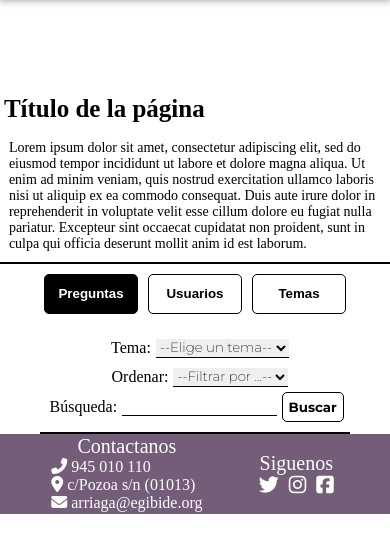
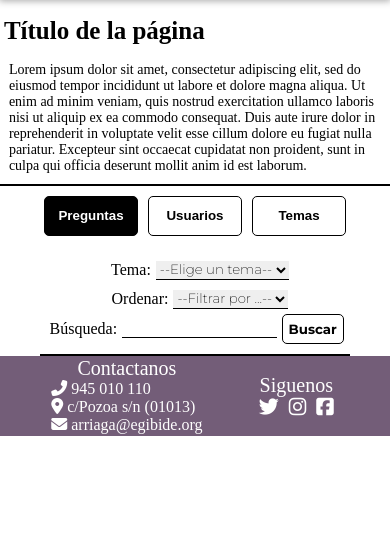
Before and after one commit to NaiaIbanezdeGarayo/Equipo04-Reto02, a PHP site: page /preguntas.view.php in a window 390 px wide. Shown: the part 30-583 px from the top of the page. Run offline with PHP 8.4, Linux system fonts and the light colour scheme; data that the repository does not hold is empty; some libraries are stand-ins or nearby versions.

Commit message:
fe-14:02 Eliminados los márgenes porcentuales.

```diff
--- a/html/css/preguntas.css
+++ b/html/css/preguntas.css
@@ -200,17 +200,8 @@ label{
 }
 
 
+@media only screen and (max-width: 700px){
 
-@media only screen and (max-width: 1300px){
-    #divPrincipal{
-        margin-top: 12%;
-    }
-}
-
-@media only screen and (max-width: 700px){
-    #divPrincipal{
-        margin-top: 17%;
-    }
 
     #divInferior{
         flex-direction: column;
@@ -253,9 +244,6 @@ label{
 
 @media only screen and (max-width: 500px){
 
-    #divPrincipal{
-        margin-top: 20%;
-    }
     h1{
         font-size: 25px;
     }
--- a/html/header.view.php
+++ b/html/header.view.php
@@ -10,8 +10,6 @@
     <script src="../js/header.js"></script>
     <link rel="stylesheet" href="../html/css/header.css">
     <link rel="stylesheet" href="../html/css/footer.css">
-    <link rel="stylesheet" href="../html/css/preguntas.css">
-    <link rel="stylesheet" href="../html/css/perfil.css">
 </head>
 <body>
 <header>
@@ -27,7 +25,7 @@
             </button>
             <div class="optperfil-content" id="myDropdown">
                 <a href="#">Formular pregunta</a>
-                <a href="perfilGeneral.view.php">Perfil</a>
+                <a href="../html/perfilGeneral.view.php">Perfil</a>
                 <a href="#">Notificaciones</a>
                 <a href="#">Configuración</a>
                 <a href="../index.view.php"><i class="fas fa-sign-out-alt"></i></a>
```
